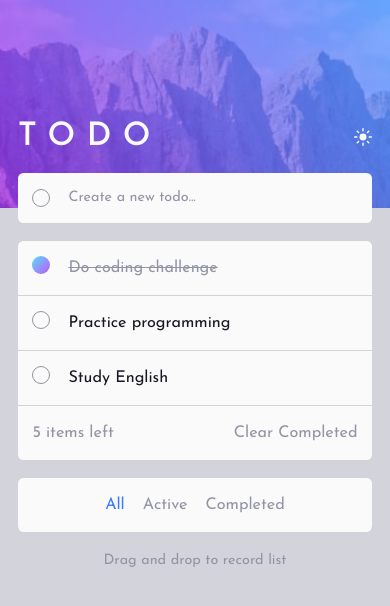
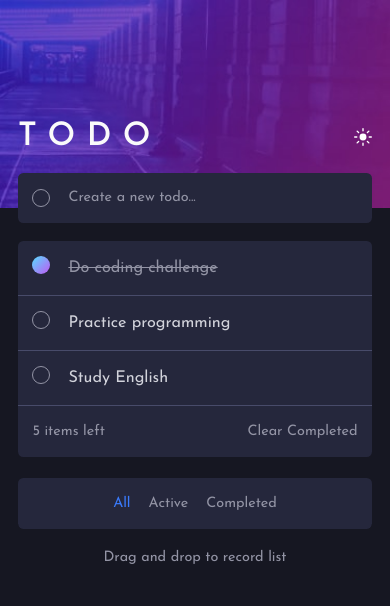
Before and after one commit to ahmadmohammadirad2006/todo-list, a React (Create React App) app: page / in a window 390 px wide. Shown: the top 606 px of the page. Built offline with nearby package versions, Linux system fonts and the light colour scheme.

Commit message:
feat: make the actions component responsive

```diff
--- a/src/App.js
+++ b/src/App.js
@@ -18,7 +18,7 @@ const initialTodos = [
 
 function App() {
   return (
-    <main className='app light'>
+    <main className='app dark'>
       <div className='container flex flex-col p-5 gap-5  lg:w-[36rem]'>
         <Header />
         <Form />
@@ -82,15 +82,13 @@ function TodoItem({ id, completed, children }) {
 function Actions() {
   return (
     <div className='actions'>
-      <div className='stats'>
-        <span>5 items left</span>
-        <button>Clear Completed</button>
-      </div>
+      <span>5 items left</span>
       <div className='filters'>
         <button className='active'>All</button>
         <button>Active</button>
         <button>Completed</button>
       </div>
+      <button>Clear Completed</button>
     </div>
   );
 }
--- a/src/index.css
+++ b/src/index.css
@@ -66,7 +66,7 @@
   }
 
   .actions {
-    @apply flex flex-col gap-5 text-light-gray;
+    @apply text-base flex justify-between items-center mb-20 p-4 gap-5 rounded-b-md  text-light-gray relative sm:static sm:rounded-none sm:mb-0 md:text-sm;
   }
   .dark .actions button:not(.active) {
     @apply hover:text-very-light-gray;
@@ -74,18 +74,15 @@
   .light .actions button:not(.active) {
     @apply hover:text-very-dark-blue;
   }
-  .stats {
-    @apply flex justify-between items-center p-4  rounded-b-md;
-  }
   .filters {
-    @apply flex gap-5 justify-center p-4 rounded-md;
+    @apply flex gap-5 justify-center absolute top-20 left-0 w-full p-4 rounded-md sm:static sm:rounded-none sm:p-0 sm:w-auto;
   }
   .dark .filters,
-  .dark .stats {
+  .dark .actions {
     @apply bg-dark-blue;
   }
   .light .filters,
-  .light .stats {
+  .light .actions {
     @apply bg-white;
   }
   .active {
```
